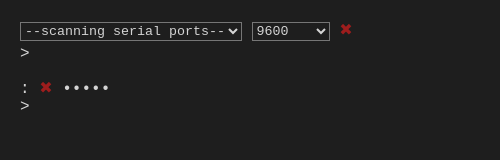
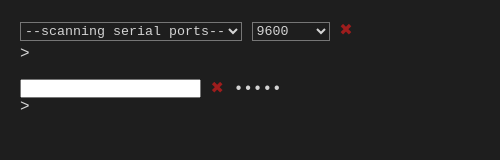
Before and after one commit to MAKIO135/webserial, an Electron app: page desktop/index.html in a window 500 px wide. Drawn offline with Linux system fonts and the light colour scheme.

Commit message:
revert `#server.port` to `input type="number"`

```diff
--- a/desktop/index.html
+++ b/desktop/index.html
@@ -34,7 +34,7 @@
     </div>
 
     <div id="server">
-        <p class="port" contenteditable="true" title="server port"></p>
+        <input class="port" type="number" title="server port"></input>
         <p class="status" title="server status"></p>
         <p class="clients" data-content="•••••" title="connected clients"></p>
         <p class="data" title="data coming from server></p>
```
